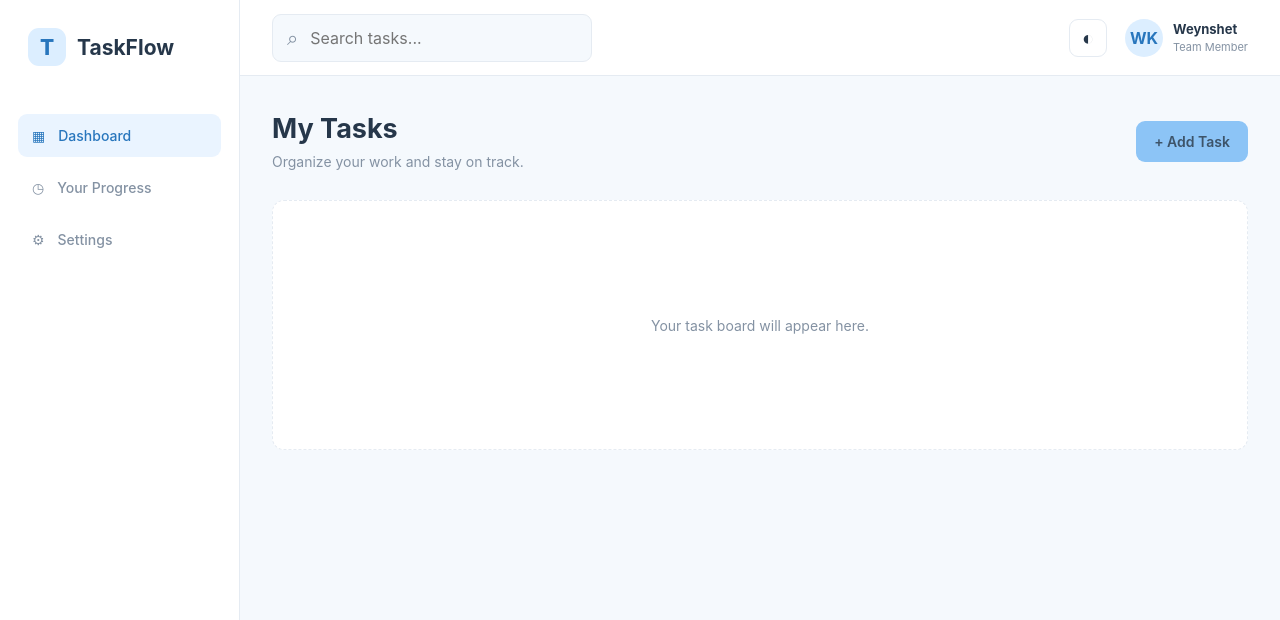
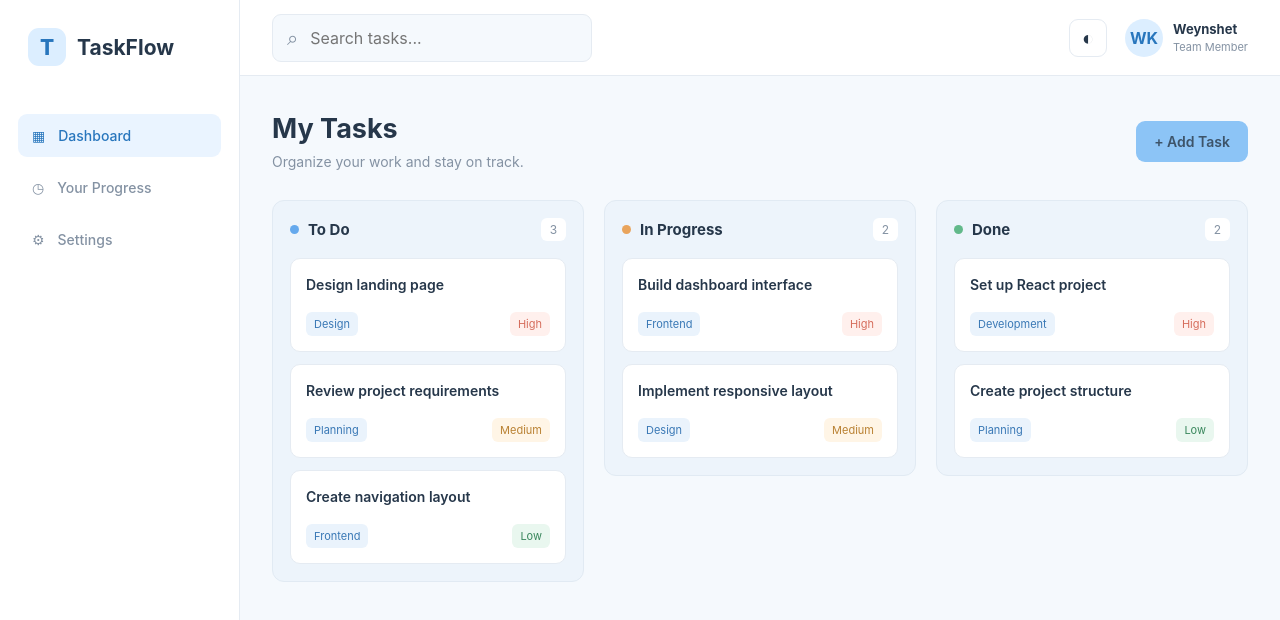
Before and after one commit to Edldev12/taskflow-team-board, a React (Vite) app: page / in a window 1280 px wide. Shown: the top 620 px of the page. Built offline with nearby package versions, Linux system fonts and the light colour scheme.

Commit message:
feat: create task board columns

```diff
--- a/src/App.css
+++ b/src/App.css
@@ -175,3 +175,170 @@
     white-space: nowrap;
   }
 }
+
+.task-board {
+  display: grid;
+  grid-template-columns: repeat(3, minmax(0, 1fr));
+  gap: 20px;
+  align-items: start;
+}
+
+.task-column {
+  min-width: 0;
+  padding: 17px;
+  background: #edf4fb;
+  border: 1px solid #e1eaf3;
+  border-radius: 12px;
+}
+
+.column-heading {
+  display: flex;
+  align-items: center;
+  justify-content: space-between;
+  margin-bottom: 17px;
+}
+
+.column-title {
+  display: flex;
+  align-items: center;
+  gap: 9px;
+}
+
+.column-title h2 {
+  margin: 0;
+  color: var(--text);
+  font-size: 15px;
+  font-weight: 650;
+}
+
+.status-dot {
+  width: 9px;
+  height: 9px;
+  border-radius: 50%;
+}
+
+.status-dot.blue {
+  background: #65a9ed;
+}
+
+.status-dot.orange {
+  background: #e9a45c;
+}
+
+.status-dot.green {
+  background: #62b98a;
+}
+
+.task-count {
+  min-width: 25px;
+  padding: 4px 7px;
+  text-align: center;
+  border-radius: 6px;
+  background: var(--surface);
+  color: var(--muted);
+  font-size: 12px;
+}
+
+.column-tasks {
+  display: flex;
+  flex-direction: column;
+  gap: 12px;
+}
+
+.task-card {
+  padding: 15px;
+  background: var(--surface);
+  border: 1px solid var(--border);
+  border-radius: 10px;
+}
+
+.task-card h3 {
+  margin: 0 0 17px;
+  color: var(--text);
+  font-size: 14px;
+  font-weight: 600;
+  line-height: 1.5;
+}
+
+.task-card-footer {
+  display: flex;
+  align-items: center;
+  justify-content: space-between;
+  gap: 8px;
+}
+
+.task-label,
+.priority {
+  padding: 5px 8px;
+  border-radius: 6px;
+  font-size: 11px;
+}
+
+.task-label {
+  background: #eaf3fc;
+  color: #3978b5;
+}
+
+.priority.high {
+  background: #fff0ed;
+  color: #d66d5c;
+}
+
+.priority.medium {
+  background: #fff5e6;
+  color: #b98132;
+}
+
+.priority.low {
+  background: #e9f7ef;
+  color: #39875c;
+}
+
+@media (max-width: 1000px) {
+  .task-board {
+    grid-template-columns: repeat(2, minmax(0, 1fr));
+  }
+}
+
+@media (max-width: 650px) {
+  .task-board {
+    grid-template-columns: 1fr;
+  }
+}
+@media (max-width: 650px) {
+  .main-layout {
+    width: 100%;
+    min-width: 0;
+  }
+
+  .dashboard-content {
+    width: 100%;
+    min-width: 0;
+    padding: 20px 14px;
+  }
+
+  .task-board {
+    width: 100%;
+    grid-template-columns: minmax(0, 1fr);
+  }
+
+  .task-column,
+  .task-card {
+    min-width: 0;
+    width: 100%;
+  }
+
+  .dashboard-heading {
+    flex-wrap: wrap;
+  }
+
+  .sidebar-nav {
+    width: 100%;
+    justify-content: space-between;
+  }
+
+  .nav-link {
+    white-space: nowrap;
+    padding: 9px 7px;
+  }
+}
--- a/src/App.jsx
+++ b/src/App.jsx
@@ -1,5 +1,37 @@
+
 import Header from "./components/Header";
 import "./App.css";
+
+const taskColumns = [
+  {
+    id: "todo",
+    title: "To Do",
+    color: "blue",
+    tasks: [
+      { id: 1, title: "Design landing page", label: "Design", priority: "High" },
+      { id: 2, title: "Review project requirements", label: "Planning", priority: "Medium" },
+      { id: 3, title: "Create navigation layout", label: "Frontend", priority: "Low" },
+    ],
+  },
+  {
+    id: "in-progress",
+    title: "In Progress",
+    color: "orange",
+    tasks: [
+      { id: 4, title: "Build dashboard interface", label: "Frontend", priority: "High" },
+      { id: 5, title: "Implement responsive layout", label: "Design", priority: "Medium" },
+    ],
+  },
+  {
+    id: "done",
+    title: "Done",
+    color: "green",
+    tasks: [
+      { id: 6, title: "Set up React project", label: "Development", priority: "High" },
+      { id: 7, title: "Create project structure", label: "Planning", priority: "Low" },
+    ],
+  },
+];
 
 function App() {
   return (
@@ -14,11 +46,9 @@ function App() {
           <a href="#dashboard" className="nav-link active">
             <span>▦</span> Dashboard
           </a>
-
           <a href="#your-progress" className="nav-link">
             <span>◷</span> Your Progress
           </a>
-
           <a href="#settings" className="nav-link">
             <span>⚙</span> Settings
           </a>
@@ -40,8 +70,35 @@ function App() {
             </button>
           </div>
 
-          <div className="board-placeholder">
-            Your task board will appear here.
+          <div className="task-board">
+            {taskColumns.map((column) => (
+              <section className="task-column" key={column.id}>
+                <div className="column-heading">
+                  <div className="column-title">
+                    <span className={`status-dot ${column.color}`}></span>
+                    <h2>{column.title}</h2>
+                  </div>
+                  <span className="task-count">
+                    {column.tasks.length}
+                  </span>
+                </div>
+
+                <div className="column-tasks">
+                  {column.tasks.map((task) => (
+                    <article className="task-card" key={task.id}>
+                      <h3>{task.title}</h3>
+
+                      <div className="task-card-footer">
+                        <span className="task-label">{task.label}</span>
+                        <span className={`priority ${task.priority.toLowerCase()}`}>
+                          {task.priority}
+                        </span>
+                      </div>
+                    </article>
+                  ))}
+                </div>
+              </section>
+            ))}
           </div>
         </section>
       </main>
```
